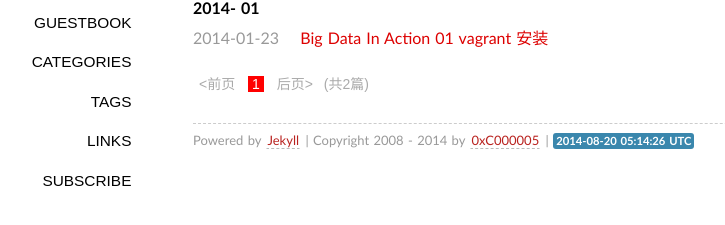
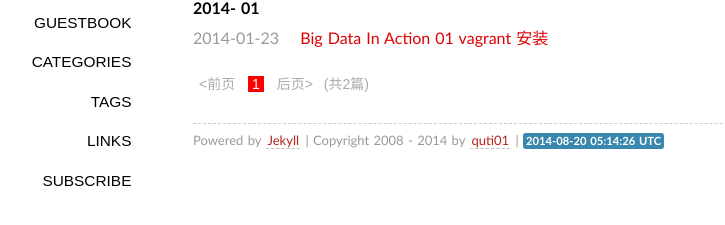
Before and after one commit to quti01/quti01.github.io, a Jekyll site: the page built from index.html, in a window 1280 px wide. Shown: the part 145-370 px from the top of the page, without its empty margins (147-872 px from the left). Built offline with Jekyll 4.4.1, drawn with Linux system fonts in a browser that asks for light colours; some web fonts are replaced; Markdown is read by kramdown in place of the engine named in the settings; the list of posts is cut into pages by our own code.

Commit message:
修改完整后

```diff
--- a/_layouts/default.html
+++ b/_layouts/default.html
@@ -31,7 +31,7 @@
       </div>
 
      <footer>
-        <p><small>Powered by <a href="https://github.com/quti01/">Jekyll</a> | Copyright 2008 - {{site.time | date:"%Y"}} by <a href="http://quti01.github.io/">0xC000005</a> | <span class="label label-info">{{site.time | date:"%Y-%m-%d %H:%M:%S %Z"}}</span></small></p>
+        <p><small>Powered by <a href="https://github.com/quti01/">Jekyll</a> | Copyright 2008 - {{site.time | date:"%Y"}} by <a href="http://quti01.github.io/">quti01</a> | <span class="label label-info">{{site.time | date:"%Y-%m-%d %H:%M:%S %Z"}}</span></small></p>
     </footer>
 
     </div>
```
